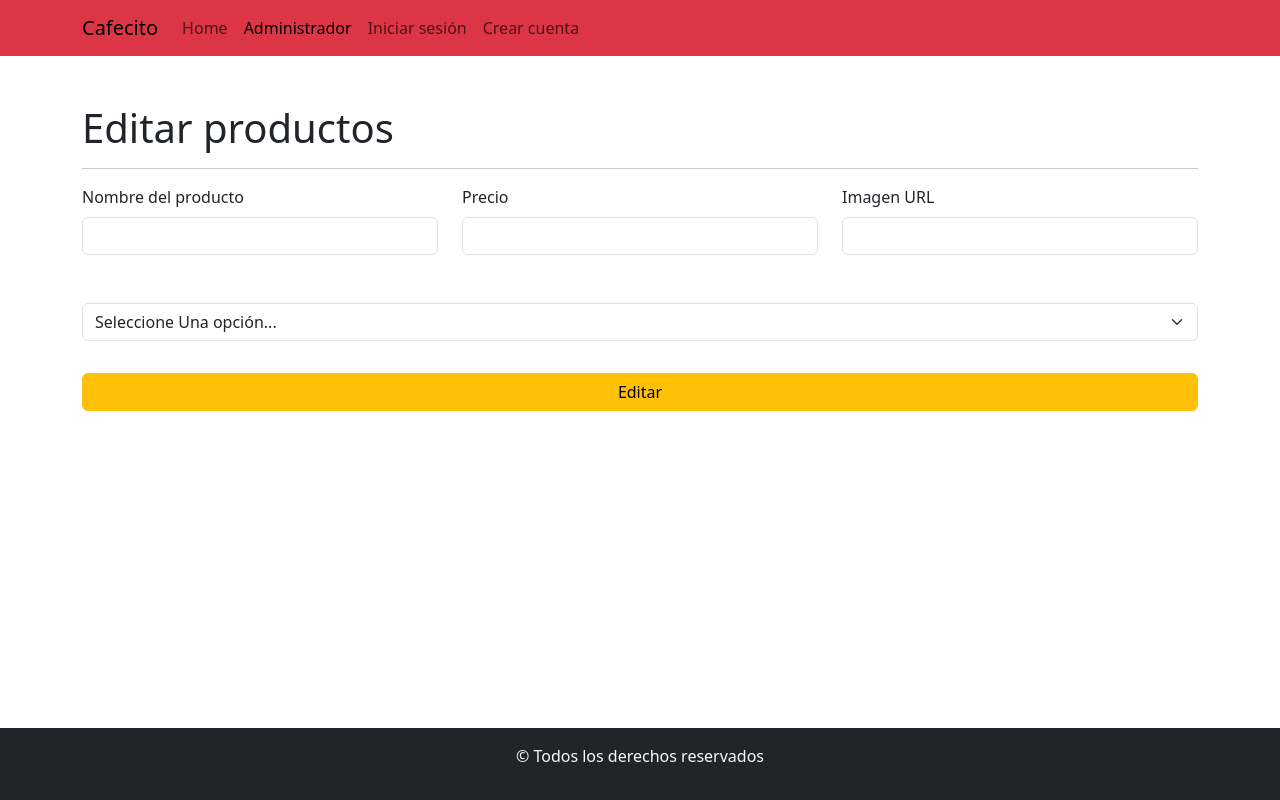
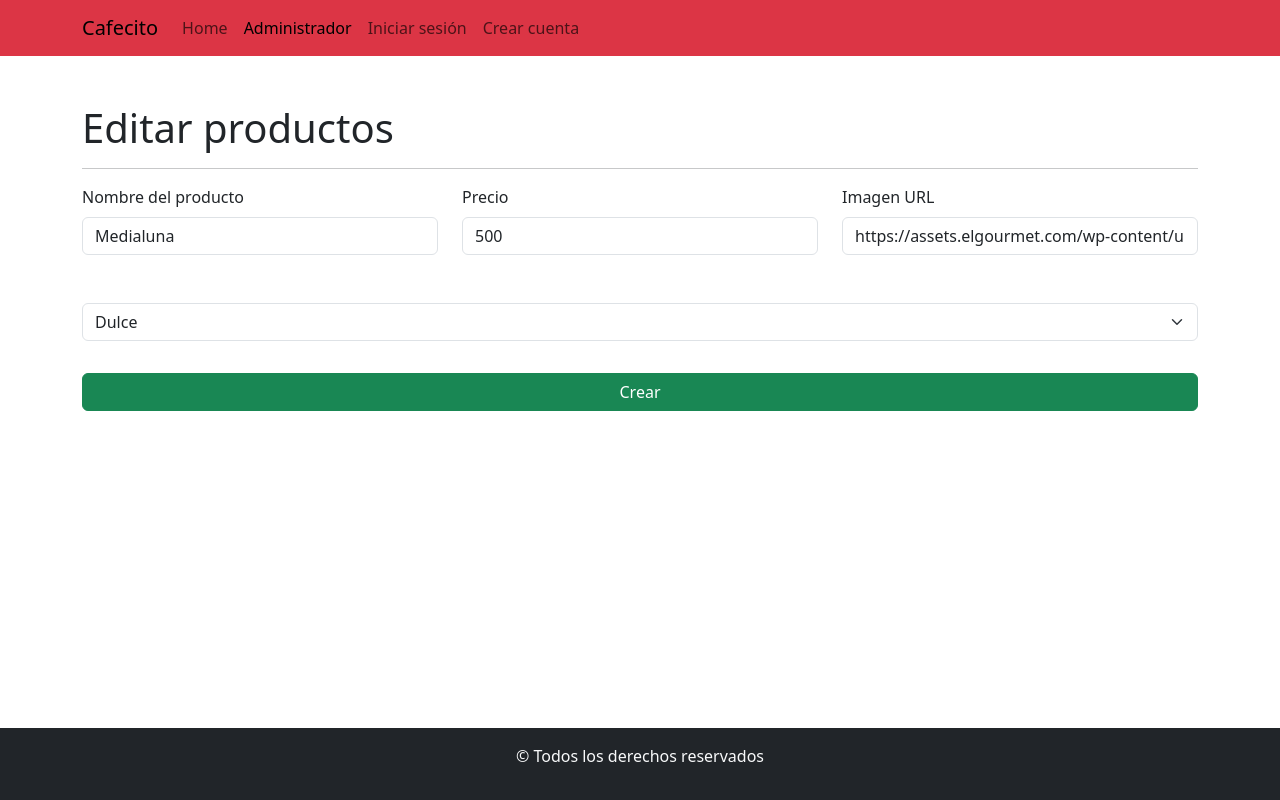
Before and after one commit to Goddzy/Cafecito, a React (Create React App) app: page /administrar/editar/1 in a window 1280 px wide. Built offline with nearby package versions, Linux system fonts and the light colour scheme; data requests are answered from the project's data file.

Commit message:
terminé de mostrar los productos en el inicio, hice funcional el botón ver más, y también agregué otro array llamado usuarios para crear cuentas

```diff
--- a/db.json
+++ b/db.json
@@ -1,32 +1,46 @@
 {
   "productos": [
     {
-      "nombreProducto": "Té",
-      "precio": 500,
-      "categoria": "bebida caliente",
-      "imagen": "https://images.pexels.com/photos/17864141/pexels-photo-17864141/free-photo-of-taza-capuchino-planta-fotografia-de-comida.jpeg?auto=compress&cs=tinysrgb&w=600",
-      "id": 5
+      "nombreProducto": "Medialuna",
+      "precio": "500",
+      "imagen": "https://assets.elgourmet.com/wp-content/uploads/2011/09/shutterstock_1366373012-1024x683.jpg.webp",
+      "categoria": "dulce",
+      "id": 1
+    },
+    {
+      "nombreProducto": "Torta de hojaldre",
+      "precio": "2000",
+      "imagen": "https://www.bakeandshare.com/wp-content/uploads/2020/05/torta-rogel-dulce-de-leche-7.jpg",
+      "categoria": "dulce",
+      "id": 3
     },
     {
       "nombreProducto": "Medialuna",
-      "precio": "200",
-      "imagen": "https://assets.elgourmet.com/wp-content/uploads/2011/09/shutterstock_1366373012-1024x683.jpg.webp",
-      "categoria": "salado",
-      "id": 6
-    },
-    {
-      "nombreProducto": "Torta de hojaldre",
       "precio": "1000",
       "imagen": "https://assets.elgourmet.com/wp-content/uploads/2011/09/shutterstock_1366373012-1024x683.jpg.webp",
       "categoria": "dulce",
-      "id": 7
+      "id": 4
     },
     {
-      "nombreProducto": "Fulbito",
-      "precio": "150",
-      "imagen": "https://assets.elgourmet.com/wp-content/uploads/2011/09/shutterstock_1366373012-1024x683.jpg.webp",
-      "categoria": "dulce",
-      "id": 8
+      "nombreProducto": "Licuado de frutilla",
+      "precio": "1500",
+      "imagen": "https://s3.amazonaws.com/nv-almadechef/recetas/a/licuado-cariben-771-o-de-frutilla_900x600.jpg",
+      "categoria": "bebida fria",
+      "id": 5
+    }
+  ],
+  "usuarios": [
+    {
+      "nombre": "Renato Trevisiol Montiel",
+      "email": "renatotrevisiolmontiel@gmail.com",
+      "clave": "elfedecomecaca",
+      "id": 1
+    },
+    {
+      "nombreCrearUsuario": "Genaro Trevisiol Montiel",
+      "emailCrearUsuario": "genarotrevisiol@gmail.com",
+      "contraseniaCrearUsuario": "mirinda321",
+      "id": 2
     }
   ]
 }
--- a/src/App.js
+++ b/src/App.js
@@ -21,7 +21,7 @@ function App() {
           <Route exact path="/" element={<Inicio />}></Route>
           <Route exact path="/administrar" element={<Administrador />}></Route>
           <Route exact path="*" element={<Error404 />}></Route>
-          <Route exact path="/administrar/detalle" element={<DetalleProducto/>}></Route>
+          <Route exact path="/administrar/detalle/:idDetalle" element={<DetalleProducto/>}></Route>
           <Route exact path="/administrar/crear" element={<CrearProducto/>}></Route>
           <Route exact path="/administrar/editar/:id" element={<EditarProducto/>}></Route>
           <Route exact path="/administrar/crearCuenta" element={<CrearCuenta/>}></Route>
--- a/src/components/helpers/queries.js
+++ b/src/components/helpers/queries.js
@@ -1,9 +1,10 @@
 const URL = process.env.REACT_APP_API_CAFECITO;
+const USUARIOS = process.env.REACT_APP_API_USUARIOS;
 //Peticiones
 //GET(devuelve información del API)
 //POST (crear un nuevo producto/usuario etc.) En los Login también puedo usar un POST.
+//DELETE (sirve para borrar un producto/usuario etc.)
 //PUT (sirve para modificar un producto/usuario etc.)
-//DELETE (sirve para borrar un producto/usuario etc.)
 
 //petición GET
 export const consultarAPI = async () => {
@@ -45,3 +46,31 @@ export const borrarProductoAPI = async (id) => {
     return false;
   }
 };
+
+export const obtenerProductoAPI = async (id) => {
+  try {
+    const respuesta = await fetch(URL + "/" + id);
+    const producto = {
+      dato: await respuesta.json(),
+      status: respuesta.status,
+    };
+    return producto;
+  } catch (error) {
+    console.log(error);
+    return false;
+  }
+};
+
+export const crearUsuariosAPI = async (usuario) => {
+  try {
+    const respuesta = await fetch(USUARIOS, {
+      method: "POST",
+      headers: { "Content-Type": "application/json" },
+      body: JSON.stringify(usuario)
+    });
+    return respuesta;
+  } catch (error) {
+    console.log(error);
+    return false;
+  }
+};
--- a/src/components/views/Administrador.jsx
+++ b/src/components/views/Administrador.jsx
@@ -12,7 +12,6 @@ const Administrador = () => {
     return () => {
       consultarAPI().then((respuesta)=>{
         setProductos(respuesta);
-
       })
     };
   }, []);
--- a/src/components/views/cuenta/CrearCuenta.jsx
+++ b/src/components/views/cuenta/CrearCuenta.jsx
@@ -4,16 +4,29 @@ import Col from "react-bootstrap/Col";
 import Form from "react-bootstrap/Form";
 import Row from "react-bootstrap/Row";
 import { useForm } from "react-hook-form";
+import { crearUsuariosAPI } from "../../helpers/queries";
+import Swal from "sweetalert2";
+import { useNavigate } from "react-router-dom";
 
 const CrearCuenta = () => {
+  const navegacion = useNavigate();
   const {
     register,
     handleSubmit,
     formState: { errors },
+    reset
   } = useForm();
 
   const onSubmit = (data) => {
-    //enviar la petición al API
+    crearUsuariosAPI(data).then((respuesta)=>{
+      console.log(respuesta);
+       if(respuesta.status === 201){
+         reset();
+         Swal.fire('Su cuenta ha sido creada', 'Ya puede iniciar sesión', 'success')
+         navegacion('/')
+       }else{Swal.fire('Ocurrió un error','Intente este proceso más tarde' , 'error')}
+
+    })
   };
 
   return (
@@ -67,7 +80,7 @@ const CrearCuenta = () => {
         <Form.Group>
           <Form.Control
             required
-            type="text"
+            type="password"
             className="text-center mt-5"
             placeholder="Contraseña"
             {...register('contraseniaCrearUsuario', {
--- a/src/components/views/producto/EditarProducto.jsx
+++ b/src/components/views/producto/EditarProducto.jsx
@@ -1,38 +1,122 @@
+import { useEffect } from "react";
 import { Container } from "react-bootstrap";
 import Button from "react-bootstrap/Button";
 import Col from "react-bootstrap/Col";
 import Form from "react-bootstrap/Form";
 import Row from "react-bootstrap/Row";
+import { useParams } from "react-router";
+import { useForm } from "react-hook-form";
+import { obtenerProductoAPI } from "../../helpers/queries";
 
 const EditarProducto = () => {
+  const {
+    register,
+    handleSubmit,
+    formState: { errors },
+    setValue
+  } = useForm();
+  const { id } = useParams();
+  useEffect(() => {
+    obtenerProductoAPI(id).then((respuesta) => {
+      if (respuesta.status === 200) {
+        setValue('nombreProducto', respuesta.dato.nombreProducto);
+        setValue('precio', respuesta.dato.precio);
+        setValue('imagen', respuesta.dato.imagen);
+        setValue('categoria', respuesta.dato.categoria);
+      }
+    });
+  }, []);
+
+  const onSubmit = (datos) => {
+    console.log(datos)
+    //pedir a la API (PUT) actualizar el producto con los datos
+  };
+
   return (
     <Container className="my-5 mainSection">
       <h1>Editar productos</h1>
       <hr />
-      <Form>
+      <Form noValidate onSubmit={handleSubmit(onSubmit)}>
         <Row className="mb-3">
           <Form.Group as={Col} md="4">
             <Form.Label>Nombre del producto</Form.Label>
-            <Form.Control required type="text" />
+            <Form.Control
+              required
+              type="text"
+              {...register("nombreProducto", {
+                required: "El nombre del producto es un dato obligatorio",
+                minLength: {
+                  value: 2,
+                  message: "La cantidad mínima de caracteres debe ser de dos",
+                },
+                maxLength: {
+                  value: 100,
+                  message: "La cantidad máxima de caracteres debe ser de cien",
+                },
+              })}
+            />
+            <Form.Text className="text-danger">
+              {errors.nombreProducto?.message}
+            </Form.Text>
           </Form.Group>
           <Form.Group as={Col} md="4">
             <Form.Label>Precio</Form.Label>
-            <Form.Control required type="number" />
+            <Form.Control
+              required
+              type="number"
+              {...register("precio", {
+                required: "El precio es un valor obligatorio",
+                min: {
+                  value: 10,
+                  message: "El precio mínimo debe ser de 10 pesos",
+                },
+                max: {
+                  value: 10000,
+                  message: "El precio máximo debe ser de 10000 pesos",
+                },
+              })}
+            />
+            <Form.Text className="text-danger">
+              {errors.precio?.message}
+            </Form.Text>
           </Form.Group>
           <Form.Group as={Col} md="4">
             <Form.Label>Imagen URL</Form.Label>
-            <Form.Control required type="text" />
+            <Form.Control
+              required
+              type="text"
+              {...register("imagen", {
+                required: "la URL de la imagen es obligatoria",
+                pattern: {
+                  value: /^https?:\/\/[\w\-]+(\.[\w\-]+)+[/#?]?.*$/,
+                  message: "URL incorrecta",
+                },
+              })}
+            />
+            <Form.Text className="text-danger">
+              {errors.imagen?.message}
+            </Form.Text>
           </Form.Group>
           <Form.Group as={Col} md="12 mt-5 mb-3">
-            <Form.Select>
-              <option value={''}>Seleccione Una opción...</option>
-              <option value={'bebidaCaliente'}>Bebida caliente</option>
-              <option value={'dulce'}>Dulce</option>
-              <option value={'salado'}>Salado</option>
+            <Form.Select
+              {...register("categoria", {
+                required: "Debe seleccionar una categoría",
+              })}
+            >
+              <option value="">Seleccione una opción...</option>
+              <option value="bebida caliente">Bebida caliente</option>
+              <option value="bebida fria">Bebida fría</option>
+              <option value="dulce">Dulce</option>
+              <option value="salado">Salado</option>
             </Form.Select>
+            <Form.Text className="text-danger">
+              {errors.categoria?.message}
+            </Form.Text>
           </Form.Group>
         </Row>
-        <Button type="submit" variant="warning" className="w-100">Editar</Button>
+        <Button type="submit" variant="success" className="w-100">
+          Crear
+        </Button>
       </Form>
     </Container>
   );
--- a/src/components/views/producto/ItemProducto.jsx
+++ b/src/components/views/producto/ItemProducto.jsx
@@ -49,7 +49,7 @@ const ItemProducto = ({ producto, setProductos }) => {
         <td>{producto.categoria}</td>
         <td>
           <Link
-            to="/administrar/editar/:id"
+            to={`/administrar/editar/${producto.id}`}
             variant="warning"
             className="btn btn-warning me-1 mb-1"
           >
```
Also changed, not shown: src/components/views/Inicio.jsx (+15 -3 lines), src/components/views/producto/CardProducto.jsx (+13 -6 lines), src/components/views/producto/DetalleProducto.jsx (+19 -6 lines), 1 other file (tests, documents, lock files or other folders).
